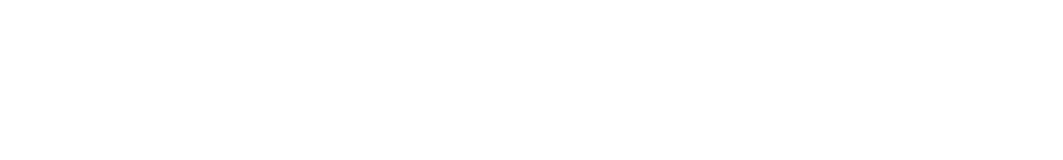
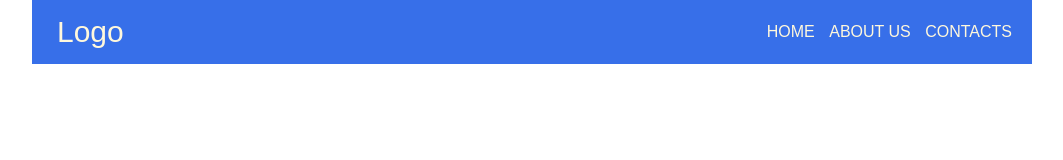
Before and after one commit to nickdavshan1984/fromhome01, a plain HTML site: page index.html in a window 1280 px wide. Shown: the whole page, without its empty margins (108-1171 px from the left). Drawn offline with Linux system fonts and the light colour scheme.

Commit message:
addict header

```diff
--- a/index.html
+++ b/index.html
@@ -8,6 +8,15 @@
     <title>git from home01</title>
 </head>
 <body>
-
+    <header>
+        <div class="logo">Logo</div>
+        <nav>
+            <ul>
+                <li><a href="#">HOME</a></li>
+                <li><a href="#">ABOUT US</a></li>
+                <li><a href="#">CONTACTS</a></li>
+            </ul>
+        </nav>
+    </header>
 </body>
 </html>
--- a/style.scss
+++ b/style.scss
@@ -3,3 +3,38 @@
     margin: 0;
     padding: 0;
 }
+header {
+    display: flex;
+    margin: 0 auto;
+    max-width: 1000px;
+    min-height: 50px;
+    background-color: rgb(55, 111, 233);
+    font-family: Arial, Helvetica, sans-serif;
+    color: cornsilk;
+    justify-content: space-between;
+    align-items: center;
+    padding: 15px;
+    .logo {
+        font-family: fantasy;
+        font-size: 30px;
+        margin-left: 10px;
+    }
+}
+nav {
+    ul {
+        font-weight: solid;
+    }
+    li {
+        list-style-type: none;
+        display: inline-block;
+        margin: 5px;
+    }
+    a {
+        text-decoration: none;
+        color: cornsilk;
+    }
+    a:hover {
+        text-decoration: underline;
+        color: rgb(236, 233, 29);
+    }
+}
```
Also changed, not shown: style.css, 1 other file.
